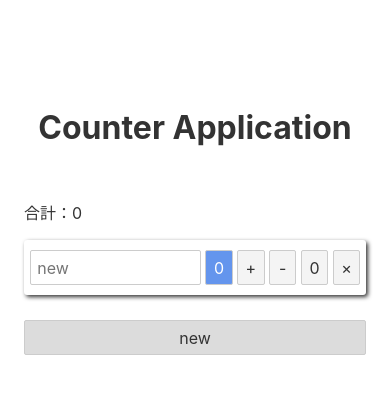
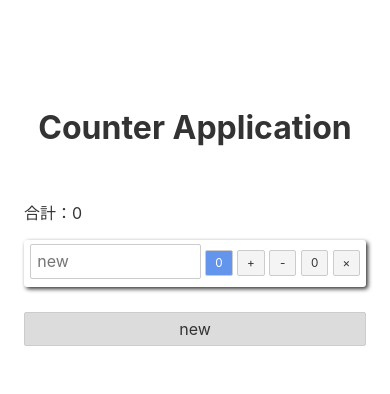
Before and after one commit to ymataku/Counterapp, a Svelte app: page / in a window 390 px wide. Shown: the top 394 px of the page. Built offline with nearby package versions, Linux system fonts and the light colour scheme.

Commit message:
make it better

```diff
--- a/src/Result.svelte
+++ b/src/Result.svelte
@@ -102,6 +102,7 @@
     .item {
       margin: 10px 0;
       width:8%;
+      font-size:3vw;
     }
   }
 </style>
```
